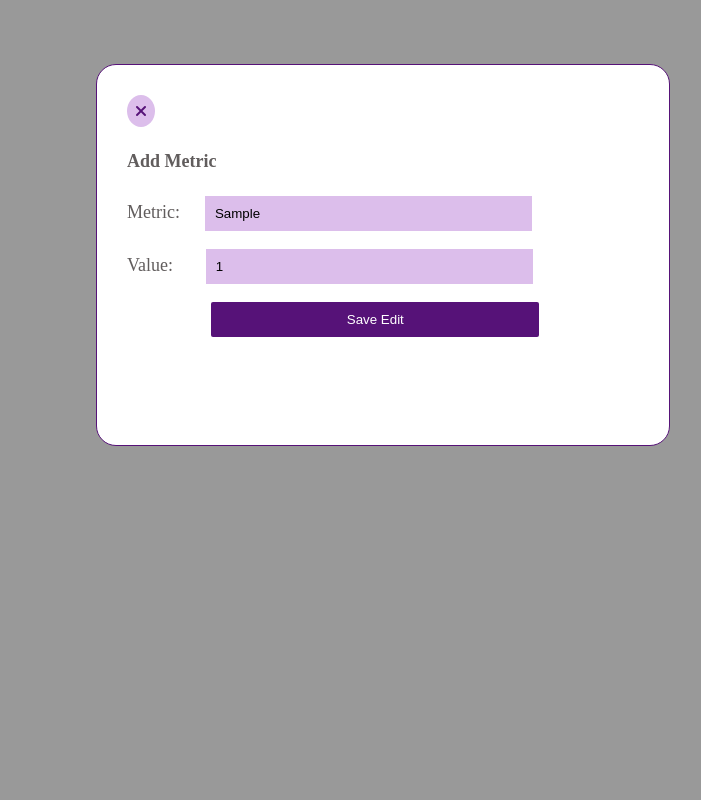
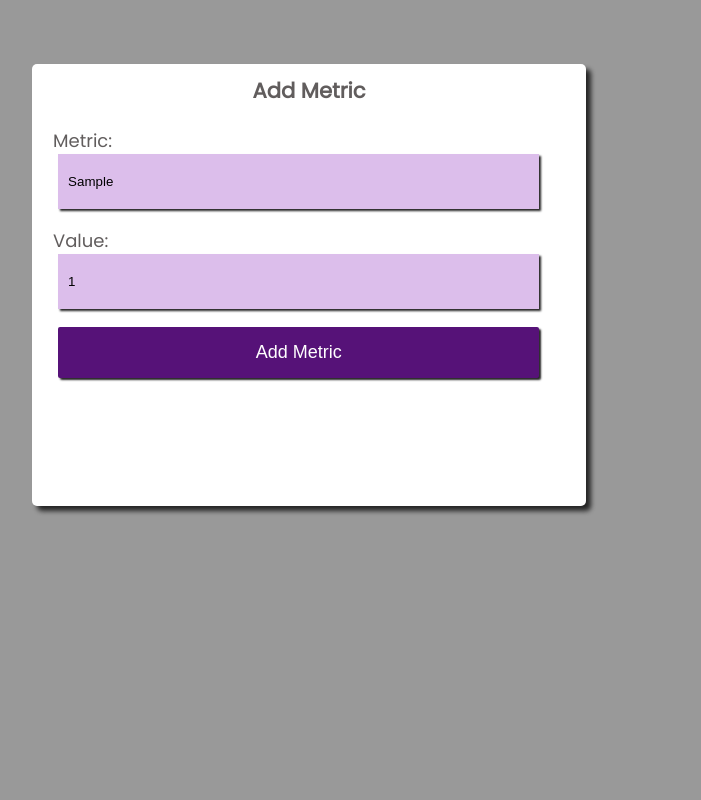
Before and after one commit to sindetisarah/choin, a Django app: page /leadership/edit_metric/1 in a window 1280 px wide. Shown: the whole page, without its empty margins (352-1053 px from the left). Run offline with Django 3.2, Linux system fonts and the light colour scheme; tables that the repository leaves empty hold one stand-in row (values such as "Sample post"); parts of the project's set-up code (start-up, migrations or seed data) failed here and were passed over; some libraries are stand-ins or nearby versions.

Commit message:
second ui changes

```diff
--- a/RewardSystem/settings.py
+++ b/RewardSystem/settings.py
@@ -35,7 +35,6 @@ ALLOWED_HOSTS = ['0.0.0.0', 'localhost', '127.0.0.1','choin.herokuapp.com']
 
 INSTALLED_APPS = [
     'registration',
-
     'django.contrib.admin',
     'django.contrib.auth',
     'django.contrib.contenttypes',
--- a/core/templates/registration/password_change.html
+++ b/core/templates/registration/password_change.html
@@ -1,9 +1,7 @@
 {%extends 'base.html'%}
 {%block content%}
 <h3 style="color: #561278;">Reset password to proceed ...</h3>
-{%if messages%}
-    <p>messages</p>
-    {%endif%}
+
     <form id="password_change" method="post">
         {%csrf_token%}
 
--- a/leadership/templates/edit_metric.html
+++ b/leadership/templates/edit_metric.html
@@ -11,21 +11,21 @@
     <title>Choin</title>
 </head>
 <body>
-    <div class="add-metric-modal" id="adds-metric-modal">
+    <div class="metric-modal" id="adds-metric-modal">
         <div class="add-metric">
-            <i class="fas fa-times" id="close"></i>
+
 
             <form method="POST" enctype="multipart/form-data">
-                <h4>Add Metric</h4>
+                <h3>Add Metric</h3>
                 {% csrf_token %}
                 {{ form.as_p }}
-                <button type="submit" id="close-modal">Save Edit</button>
+                <button type="submit" id="close-modal">Add Metric</button>
             </form>
         </div>
     </div>
 
     </div>
+    <script src="{% static 'js/edit-metric.js' %}"></script>
+</body>
 
-</body>
-<script src="{% static 'js/edit-metric.js' %}"></script>
 </html>
--- a/leadership/templates/metrics.html
+++ b/leadership/templates/metrics.html
@@ -1,5 +1,5 @@
 {%  load static %}
-{% include 'leader_navbar.html' %} {% include 'edit_metric.html' %}
+{% include 'leader_navbar.html' %}
 
 <!DOCTYPE html>
 <html lang="en">
@@ -30,7 +30,7 @@
     <div class="add-metric">
         <i class="fas fa-times" id="close"></i>
         <form method="POST" enctype="multipart/form-data">
-            <h4>Add Metric</h4>
+            <h3>Add Metric</h3>
             {% csrf_token %}
             {{ form.as_p }}
             <button type="submit" id="close-modal">Add Metric</button>
@@ -78,6 +78,7 @@
 <script src="{% static 'js/navbar.js' %}"></script>
 
 
+
 </body>
 
 </html>
--- a/static/edit-metric.css
+++ b/static/edit-metric.css
@@ -1,48 +1,27 @@
 @import url('https://fonts.googleapis.com/css2?family=Poppins&display=swap');
 
 body{
-    margin: 0 0 0 20% ;
+
+    font-family: 'Poppins', sans-serif;
+
+}
 
 
-}
-.pool{
-    display: flex;
-    flex-direction: column;
-    margin-left: 80%;
-}
-.metric-modal{
-    background-color: #561278;
-    color: #fff;
-    border-radius: 2px;
-    border: none;
-    width: 50%;
-    padding: 10px 10px;
-    margin-left: 20%;
-    margin-top: 2%;
-    cursor: pointer;
 
-}
-#profile-image{
-    width: 30%;
-    border-radius: 50%;
-    margin-left: 40%;
-}
-#mini-logo{
-    display: none !important;
-}
 .menu{
     display: none !important;
 }
 .add-metric{
     width: 40vw;
-    border: 1px solid #561278;
-    height: 40vh;
-    padding: 30px;
-    margin-left: 35vw;
-    border-radius: 20px;
+    border: 1px solid transparent;
+    height: 50vh;
+    padding: 20px;
+    margin-left: 30vw;
+    border-radius: 5px;
     margin-top: 5%;
     background-color: #fff;
     cursor: pointer;
+    box-shadow: rgb(37, 37, 37) 5px 5px 5px;
 
 }
 #close{
@@ -52,7 +31,7 @@ body{
     border-radius: 50%;
     background-color: #DCBEEB;
 }
-.add-metric-modal{
+.metric-modal{
 
  position: fixed; /* Stay in place */
   z-index: 1;
@@ -72,26 +51,39 @@ body{
 }
 #metric-input{
     background-color: #DCBEEB;
-    width: 60%;
+    width: 90%;
     border: none;
-    margin-left: 4%;
-    padding: 10px 10px;
+    margin-left: 1%;
+    padding: 20px 10px;
+    box-shadow: rgb(37, 37, 37) 2px 2px 2px;
 }
 #metric-value{
     background-color: #DCBEEB;
-    width: 60%;
+    width: 90%;
     border: none;
-    margin-left: 5.5%;
-    padding: 10px 10px;
+    margin-left: 1%;
+    padding: 20px 10px;
+    box-shadow: rgb(37, 37, 37) 2px 2px 2px;
 }
-.add-metric >form >button{
-    width: 64%;
+#metric-value:focus{
+    outline: none;
+}
+.add-metric >form>h3{
+    text-align:center;
+    margin-top:-2%;
+
+}
+#close-modal{
+    width: 94%;
     border: none;
-    padding: 10px 10px;
-    margin-left: 16.5%;
+    padding: 15px 10px;
     background-color: #561278;
     color: #fff;
     border-radius: 2px;
+    margin-left: 1%;
+    font-size:18px;
+    box-shadow: rgb(37, 37, 37) 2px 2px 2px;
+
 
 }
 @media (max-width:875px){
@@ -115,12 +107,9 @@ body{
       margin-left: -10%;
         padding: 10px;
     }
-    .add-metric >form >button{
+
+    #close-modal{
         width: 110%;
-        border: none;
-        padding: 10px 10px;
-        margin-left: 0.5%;
-
 
     }
 }
--- a/static/js/edit-metric.js
+++ b/static/js/edit-metric.js
@@ -1,11 +1,31 @@
+function open(e){
+    e.preventDefault()
 document.getElementById("edit").addEventListener('click', function(){
 
-    document.querySelector(".add-metric-modal").style.display = "block";
+    document.querySelector(".metric-modal").style.display = "block";
 
     } )
+}
+function close(e){
+    e.preventDefault()
+document.getElementById("close").addEventListener('click', function(){
 
-document.querySelector("#close").addEventListener('click', function(){
-
-document.querySelector(".add-metric-modal").style.display = "none";
+document.querySelector(".metric-modal").style.display = "none";
 
 })
+    console.log("hello")
+}
+
+
+// document.querySelector("#close-modal").addEventListener('click', function(){
+
+// document.querySelector(".add-metric-modal").style.display = "none";
+
+// })
+
+
+// addEventListener('click', function(){
+
+// document.querySelector(".add-metric-modal").style.display = "none";
+
+// })
--- a/static/navbar.css
+++ b/static/navbar.css
@@ -2,6 +2,7 @@
 
 body{
    margin: 0;
+   font-family: 'Poppins', sans-serif;
 }
 #logo{
     width: 250px;
```
Also changed, not shown: leadership/templates/reward_item.html (+9 -5 lines), static/inactive-redeem.css (added, +79 -0 lines), static/metric.css (+44 -21 lines), static/redeemable-item.css (+41 -3 lines), student/templates/inactive_redeem.html (+15 -2 lines), student/templates/redeem.html (+1 -14 lines), static/images/inactive-redeem.png (added).
